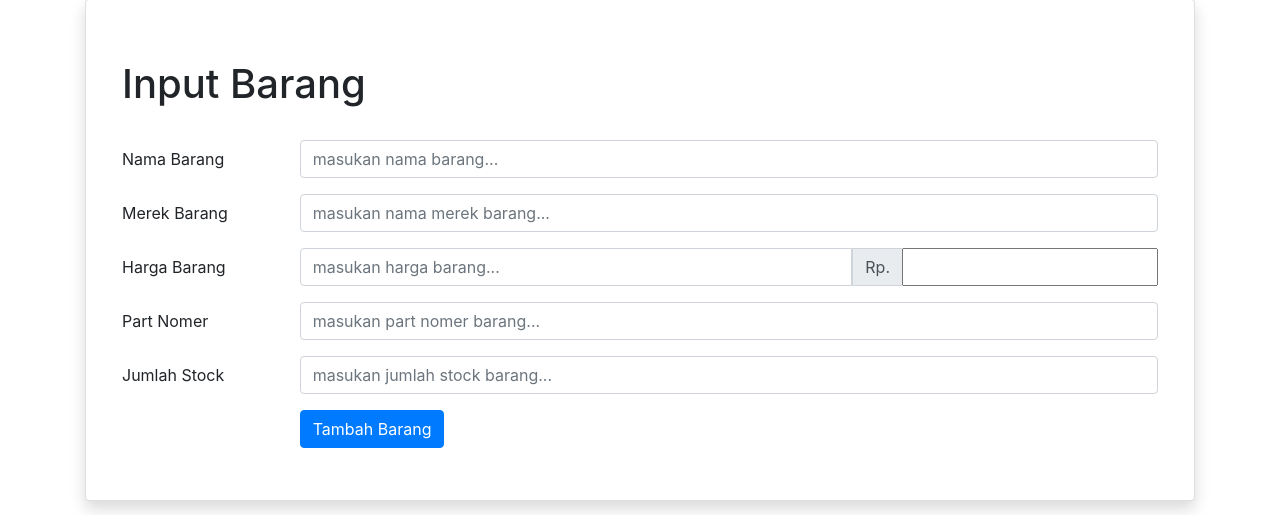
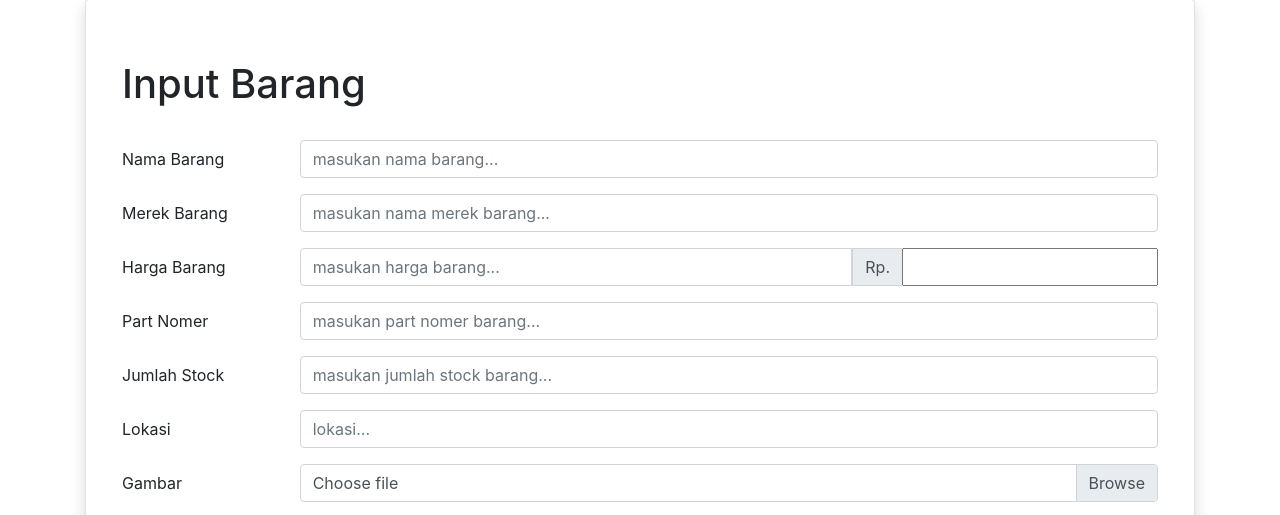
Before and after one commit to madeyoga/CGM-App, a Django app: page /gudang/ in a window 1280 px wide. Shown: the part 73-588 px from the top of the page. Run offline with Django 3.2, Linux system fonts and the light colour scheme; the visitor is signed in with stand-in values (Sample User, id 1); data that the repository does not hold is empty; some libraries are stand-ins or nearby versions.

Commit message:
Update forms in webclient_storage

```diff
--- a/CGM_App/webclient/templates/webclient/webclient_gudang.html
+++ b/CGM_App/webclient/templates/webclient/webclient_gudang.html
@@ -34,7 +34,7 @@
 					</div> -->
 				</div>
 				<!-- FORM -->
-				<form action="/webclient/post_item/" method="POST">
+				<form action="/webclient/post_item/" method="POST" enctype="multipart/form-data">
 					{% csrf_token %}
 					<div class="form-group row">
 						<label for="nama_barang" class="col-sm-2 col-form-label">Nama Barang</label>
@@ -72,6 +72,22 @@
 						<label for="jumlah_stock_barang" class="col-sm-2 col-form-label">Jumlah Stock</label>
 						<div class="col-sm-10">
 							<input type="number" class="form-control" id="jumlah_stock_barang" name="jumlah_stock_barang" min="0" placeholder="masukan jumlah stock barang...">
+						</div>
+					</div>
+					<div class="form-group row">
+						<label for="jumlah_stock_barang" class="col-sm-2 col-form-label">Lokasi</label>
+						<div class="col-sm-10">
+							<input type="text" class="form-control" id="location" name="location" min="0" placeholder="lokasi...">
+						</div>
+					</div>
+					<div class="form-group row">
+						<label for="jumlah_stock_barang" class="col-sm-2 col-form-label">Gambar</label>
+						<div class="col-sm-10">
+							<div class="custom-file">
+								<input type="file" class="custom-file-input" id="preview_image" name="preview_image" accept="image/*">
+								<label id="upload_filename" name="upload_filename" class="custom-file-label" for="preview_image">Choose file</label>
+							</div>
+							<img id="live_preview" class="mt-3 preview-image" src="https://i.pinimg.com/originals/00/ca/2f/00ca2f8c2d0fd1c37375f3d0dc8bf375.png">
 						</div>
 					</div>
 					<div class="form-group row">
@@ -194,6 +210,22 @@
 									<input type="number" class="form-control" v-model="quantity" id="jumlah_stock_barang" name="jumlah_stock_barang" min="0" placeholder="masukan jumlah stock barang...">
 								</div>
 							</div>
+							<div class="form-group row">
+								<label for="jumlah_stock_barang" class="col-sm-2 col-form-label">Lokasi</label>
+								<div class="col-sm-10">
+									<input type="text" class="form-control" id="location" v-model="location" name="location" min="0" placeholder="lokasi...">
+								</div>
+							</div>
+							<div class="form-group row">
+								<label for="jumlah_stock_barang" class="col-sm-2 col-form-label">Gambar</label>
+								<div class="col-sm-10">
+									<div class="custom-file">
+										<input type="file" class="custom-file-input" id="preview_image_modal" name="preview_image" accept="image/*">
+										<label id="upload_filename_modal" name="upload_filename_modal" class="custom-file-label" for="preview_image">Choose file</label>
+									</div>
+									<img id="live_preview_modal" class="mt-3 preview-image" v-bind:src="previewImage">
+								</div>
+							</div>
 						</div>
 						<div class="modal-footer">
 							<button type="button" v-on:click="closeModal" class="btn btn-secondary" data-dismiss="modal">Close</button>
```
